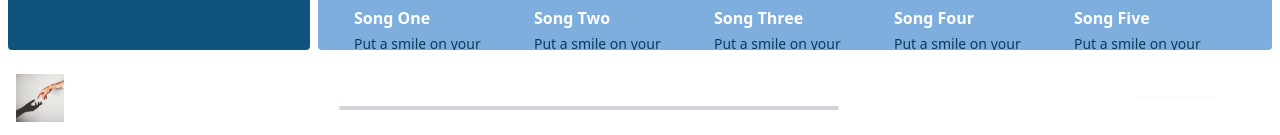
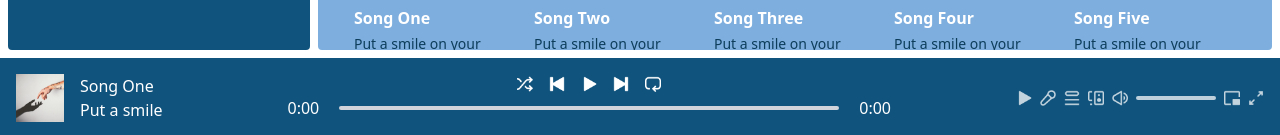
Before and after one commit to DavidCarG/Audyssey, a React (Vite) app: page / in a window 1280 px wide. Shown: the part 662-797 px from the top of the page. Built offline with nearby package versions, Linux system fonts and the light colour scheme.

Commit message:
Update background color in Player component

```diff
--- a/src/components/Player.jsx
+++ b/src/components/Player.jsx
@@ -17,7 +17,7 @@
   } = useContext(PlayerContext);
 
   return (
-    <div className="h-[10%] bg-primary-bg flex justify-between items-center text-primary-text px-4">
+    <div className="h-[10%] bg-secondary-bg flex justify-between items-center text-primary-text px-4">
       <div className="hidden lg:flex items-center gap-4">
         <img className="w-12" src={track.image} alt="" />
         <div>
```
